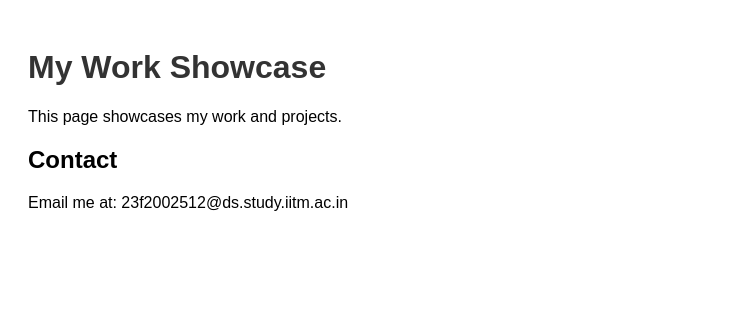
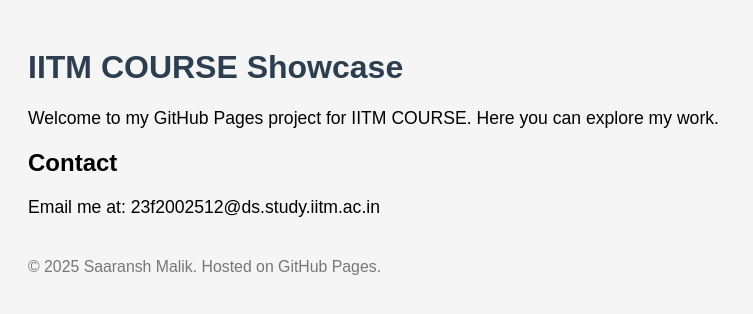
Before and after one commit to saaranshmalik/IITM-COURSE, a plain HTML site: page INDEX.HTML in a window 1280 px wide. Shown: the whole page, without its empty margins (0-753 px from the left). Drawn offline with Linux system fonts and the light colour scheme.

Commit message:
Update INDEX.HTML

```diff
--- a/INDEX.HTML
+++ b/INDEX.HTML
@@ -1,18 +1,37 @@
 <!DOCTYPE html>
-<html>
+<html lang="en">
 <head>
     <meta charset="UTF-8">
-    <title>My Work Showcase</title>
+    <meta name="viewport" content="width=device-width, initial-scale=1.0">
+    <title>IITM COURSE Showcase</title>
     <style>
-        body { font-family: Arial, sans-serif; padding: 20px; }
-        h1 { color: #333; }
+        body {
+            font-family: Arial, sans-serif;
+            padding: 20px;
+            background: #f5f5f5;
+        }
+        h1 {
+            color: #2c3e50;
+        }
+        p {
+            font-size: 1.1em;
+        }
+        footer {
+            margin-top: 40px;
+            font-size: 0.9em;
+            color: #777;
+        }
     </style>
 </head>
 <body>
-    <h1>My Work Showcase</h1>
-    <p>This page showcases my work and projects.</p>
+    <h1>IITM COURSE Showcase</h1>
+    <p>Welcome to my GitHub Pages project for IITM COURSE. Here you can explore my work.</p>
 
     <h2>Contact</h2>
     <p>Email me at: <!--email_off-->23f2002512@ds.study.iitm.ac.in<!--/email_off--></p>
+
+    <footer>
+        <p>&copy; 2025 Saaransh Malik. Hosted on GitHub Pages.</p>
+    </footer>
 </body>
 </html>
```
